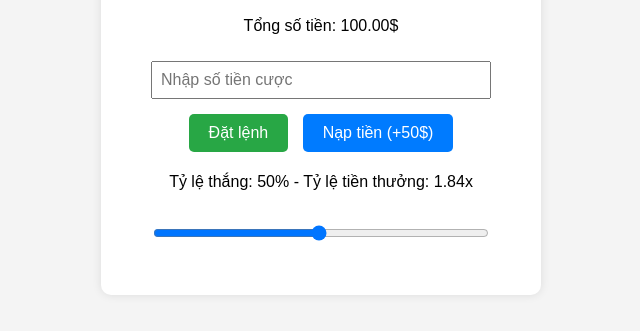
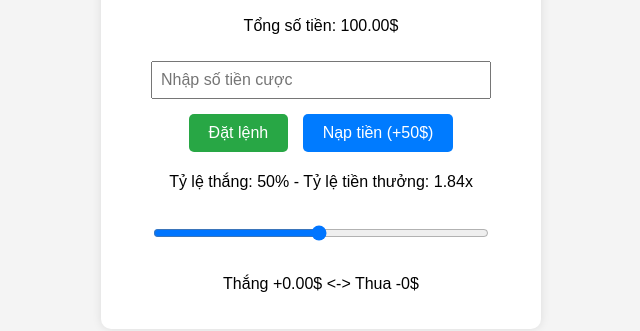
Before and after one commit to Onikage1772/TradingSimulator, a plain HTML site: page index.html in a window 1280 px wide. Shown: the part 79-410 px from the top of the page, without its empty margins (319-959 px from the left). Drawn offline with Linux system fonts and the light colour scheme.

Commit message:
Update index.html

```diff
--- a/index.html
+++ b/index.html
@@ -54,34 +54,40 @@
       Tỷ lệ tiền thưởng: <span id="winningsMultiplierDisplay">1.84</span>x
     </p>
     <input type="range" id="winRateSlider" min="1" max="100" value="50">
+    <p id="potentialOutcome">Thắng +0$ <-> Thua -0$</p>
     <p id="resultMessage"></p>
   </div>
 
   <script>
     let totalMoney = 100;
-    let winRate = 50; // Tỷ lệ thắng mặc định là 50%
+    let winRate = 50;
 
-    // Cập nhật hiển thị tổng số tiền
     function updateTotalMoney() {
       document.getElementById("totalMoney").innerText = `Tổng số tiền: ${totalMoney.toFixed(2)}$`;
     }
 
-    // Hàm tính tỷ lệ tiền thưởng dựa trên tỷ lệ thắng
     function calculateWinningsMultiplier(winRate) {
-      return 92 / winRate; // Sử dụng công thức để điều chỉnh tiền thưởng theo tỷ lệ thắng
+      return 92 / winRate;
     }
 
-    // Cập nhật tỷ lệ thắng và tỷ lệ tiền thưởng khi thay đổi thanh trượt
+    function updatePotentialOutcome() {
+      const betAmount = parseFloat(document.getElementById("betAmount").value) || 0;
+      const winningsMultiplier = calculateWinningsMultiplier(winRate);
+      const potentialWin = betAmount * winningsMultiplier - betAmount; // Số tiền sẽ nhận khi thắng
+      const potentialLoss = betAmount; // Số tiền mất khi thua
+      document.getElementById("potentialOutcome").innerText = `Thắng +${potentialWin.toFixed(2)}$ <-> Thua -${potentialLoss}$`;
+    }
+
     document.getElementById("winRateSlider").addEventListener("input", (event) => {
       winRate = parseInt(event.target.value);
       document.getElementById("winRateDisplay").innerText = `${winRate}%`;
-
-      // Tính toán và hiển thị tỷ lệ tiền thưởng
       const winningsMultiplier = calculateWinningsMultiplier(winRate);
       document.getElementById("winningsMultiplierDisplay").innerText = winningsMultiplier.toFixed(2) + "x";
+      updatePotentialOutcome();
     });
 
-    // Hàm đặt cược
+    document.getElementById("betAmount").addEventListener("input", updatePotentialOutcome);
+
     document.getElementById("betButton").addEventListener("click", () => {
       const betAmount = parseFloat(document.getElementById("betAmount").value);
       if (!betAmount || betAmount <= 0) {
@@ -94,31 +100,33 @@
         return;
       }
 
-      // Xác định kết quả thắng/thua dựa trên tỷ lệ thắng từ thanh trượt
+      // Trừ tiền trước khi có kết quả
+      totalMoney -= betAmount;
+      updateTotalMoney();
+
+      // Xác định thắng/thua
       const isWin = Math.random() * 100 < winRate;
-      const winningsMultiplier = calculateWinningsMultiplier(winRate); // Lấy tỷ lệ tiền thưởng
+      const winningsMultiplier = calculateWinningsMultiplier(winRate);
 
       if (isWin) {
-        const winnings = betAmount * winningsMultiplier; // Tính tiền thắng
+        const winnings = betAmount * winningsMultiplier;
         totalMoney += winnings;
-        document.getElementById("resultMessage").innerText = `Bạn thắng! Được cộng thêm ${winnings.toFixed(2)}$ (tỷ lệ tiền thưởng: ${winningsMultiplier.toFixed(2)}x)`;
+        document.getElementById("resultMessage").innerText = `Bạn thắng! Nhận thêm ${winnings.toFixed(2)}$ (tỷ lệ tiền thưởng: ${winningsMultiplier.toFixed(2)}x)`;
       } else {
-        totalMoney -= betAmount;
         document.getElementById("resultMessage").innerText = `Bạn thua! Mất ${betAmount}$`;
       }
 
       updateTotalMoney();
     });
 
-    // Nút nạp tiền
     document.getElementById("addMoneyButton").addEventListener("click", () => {
       totalMoney += 50;
       updateTotalMoney();
       document.getElementById("resultMessage").innerText = "Bạn vừa nạp thêm 50$!";
     });
 
-    // Khởi tạo số tiền ban đầu
     updateTotalMoney();
+    updatePotentialOutcome();
   </script>
 </body>
 </html>
```
